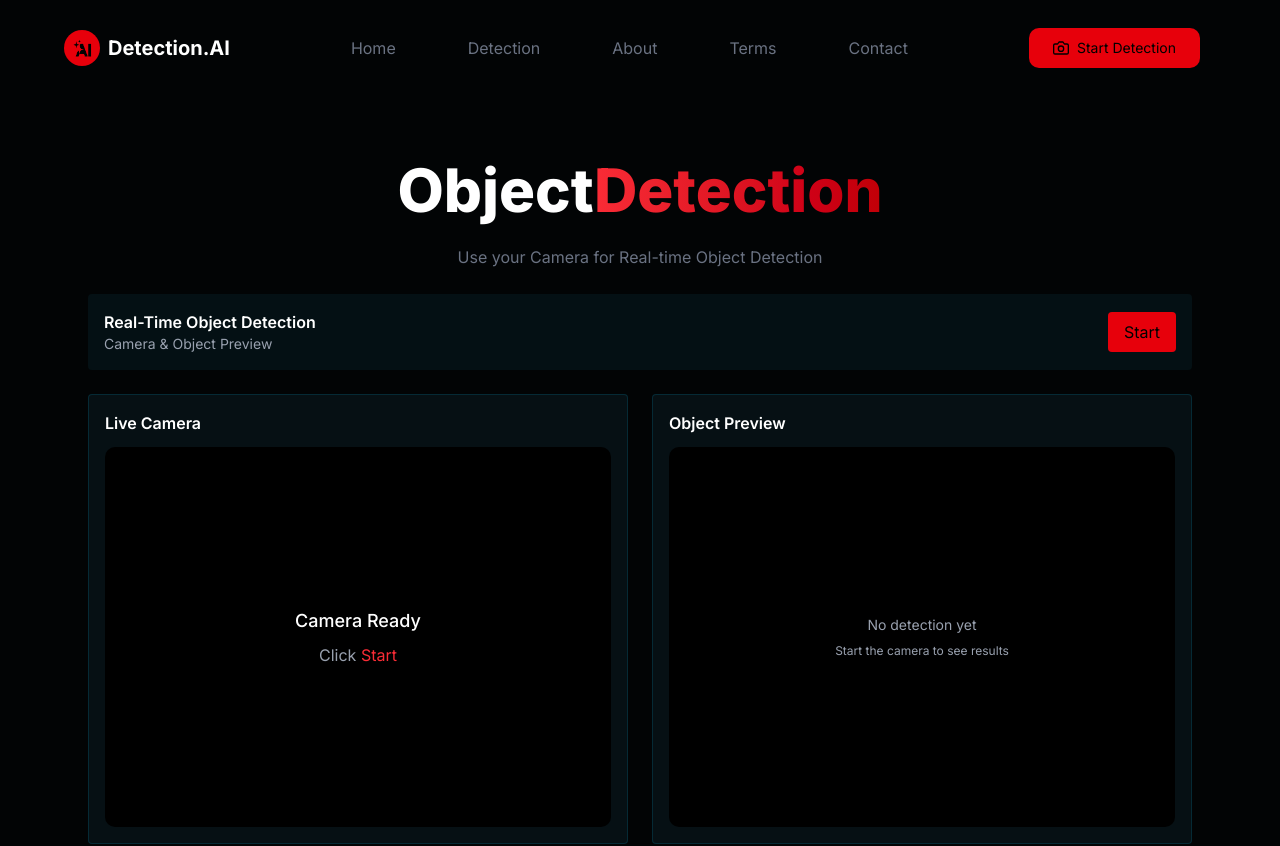
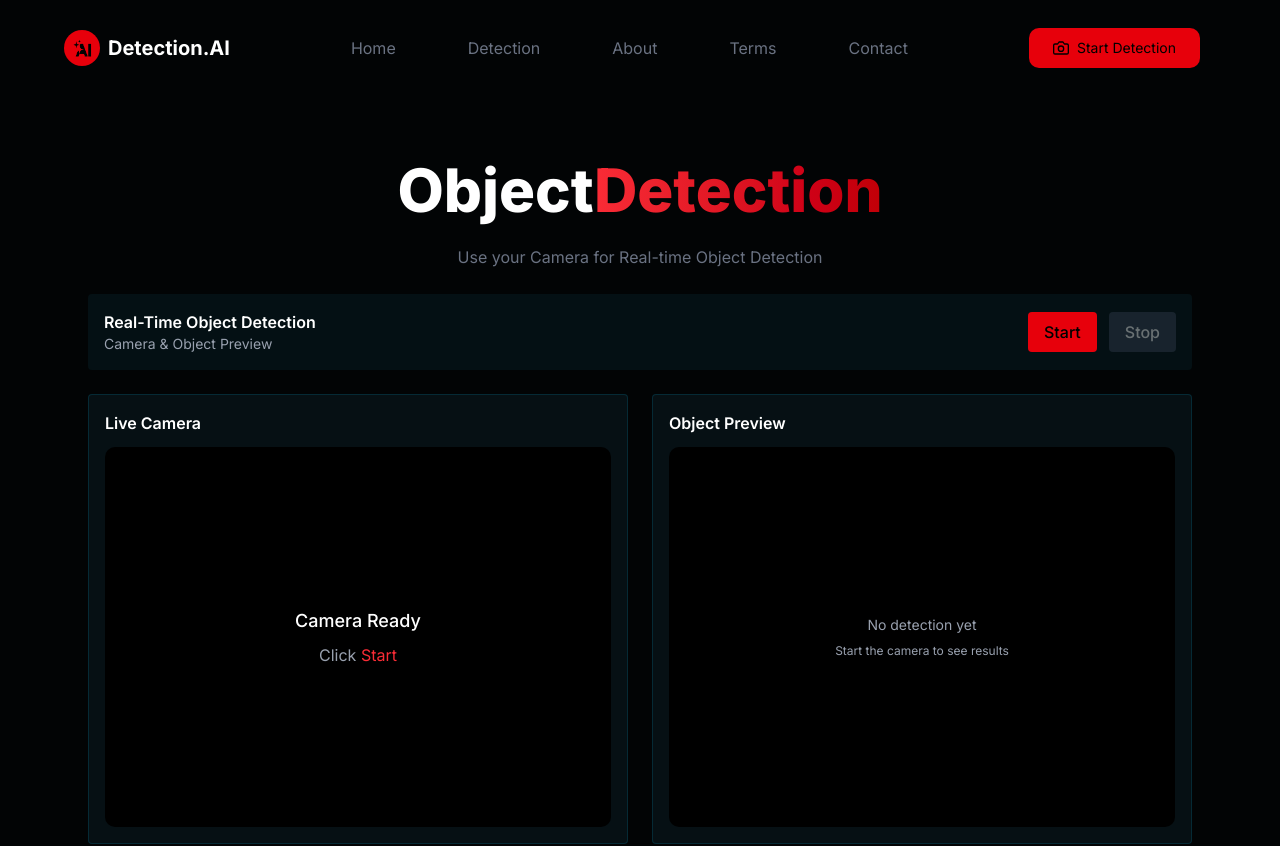
Before and after one commit to madhusai-official-09/frontend-rt, a Next.js app: page /detection in a window 1280 px wide. Shown: the top 846 px of the page. Built offline with nearby package versions, Linux system fonts and the light colour scheme; no server answers.

Commit message:
Update CameraDetectionBox.tsx

```diff
--- a/components/CameraDetectionBox.tsx
+++ b/components/CameraDetectionBox.tsx
@@ -9,6 +9,7 @@ export default function CameraDetectionSplit() {
   const canvasRef = useRef<HTMLCanvasElement | null>(null);
   const runningRef = useRef(false);
   const timeoutRef = useRef<ReturnType<typeof setTimeout> | null>(null);
+  const waitingForResponseRef = useRef(false);
 
   const [loading, setLoading] = useState(false);
   const [started, setStarted] = useState(false);
@@ -37,6 +38,8 @@ export default function CameraDetectionSplit() {
     canvas.width = 640;
     canvas.height = 480;
 
+    waitingForResponseRef.current = false;
+
     const send = () => {
       if (
         !runningRef.current ||
@@ -48,12 +51,20 @@ export default function CameraDetectionSplit() {
         return;
       }
 
+      // Don't send a new frame until the server has replied to the last one.
+      // This is what keeps the preview from falling behind on a slow backend.
+      if (waitingForResponseRef.current) {
+        timeoutRef.current = setTimeout(send, 30);
+        return;
+      }
+
       const v = videoRef.current;
       if (v.readyState >= 2) {
         ctx.drawImage(v, 0, 0, 640, 480);
         canvas.toBlob(
           (blob) => {
             if (blob && wsRef.current?.readyState === WebSocket.OPEN) {
+              waitingForResponseRef.current = true;
               wsRef.current.send(blob);
             }
           },
@@ -62,7 +73,7 @@ export default function CameraDetectionSplit() {
         );
       }
 
-      timeoutRef.current = setTimeout(send, 100);
+      timeoutRef.current = setTimeout(send, 30);
     };
 
     send();
@@ -106,6 +117,7 @@ export default function CameraDetectionSplit() {
       ws.onmessage = (e) => {
         if (typeof e.data !== "string") {
           console.log("Frame received");
+          waitingForResponseRef.current = false;
           const blob = new Blob([e.data], { type: "image/jpeg" });
           const url = URL.createObjectURL(blob);
           setAnnotatedSrc((prev) => {
@@ -135,6 +147,7 @@ export default function CameraDetectionSplit() {
 
   const stop = () => {
     runningRef.current = false;
+    waitingForResponseRef.current = false;
     if (timeoutRef.current) clearTimeout(timeoutRef.current);
     setStarted(false);
 
@@ -164,22 +177,22 @@ export default function CameraDetectionSplit() {
           <div className="text-sm text-gray-400">Camera & Object Preview</div>
         </div>
 
-        {!started ? (
+        <div className="flex w-full sm:w-auto gap-3">
           <button
             onClick={start}
-            disabled={loading}
-            className="w-full sm:w-auto px-4 py-2 bg-red-600 text-black rounded disabled:opacity-60"
+            disabled={loading || started}
+            className="flex-1 sm:flex-none px-4 py-2 bg-red-600 text-black font-medium rounded disabled:opacity-40 disabled:cursor-not-allowed hover:bg-red-500 transition-colors"
           >
             {loading ? "Starting…" : "Start"}
           </button>
-        ) : (
           <button
             onClick={stop}
-            className="w-full sm:w-auto px-4 py-2 bg-red-600 text-black rounded"
+            disabled={!started}
+            className="flex-1 sm:flex-none px-4 py-2 bg-gray-700 text-white font-medium rounded disabled:opacity-40 disabled:cursor-not-allowed hover:bg-gray-600 transition-colors"
           >
             Stop
           </button>
-        )}
+        </div>
       </div>
 
       {errorMsg && (
@@ -209,7 +222,8 @@ export default function CameraDetectionSplit() {
               </div>
             )}
             {started && (
-              <div className="absolute left-3 bottom-3 bg-black/60 text-xs text-white px-2 py-1 rounded">
+              <div className="absolute left-3 bottom-3 flex items-center gap-2 bg-black/60 text-xs text-white px-2 py-1 rounded">
+                <span className="w-2 h-2 rounded-full bg-red-500 animate-pulse" />
                 streaming…
               </div>
             )}
```
